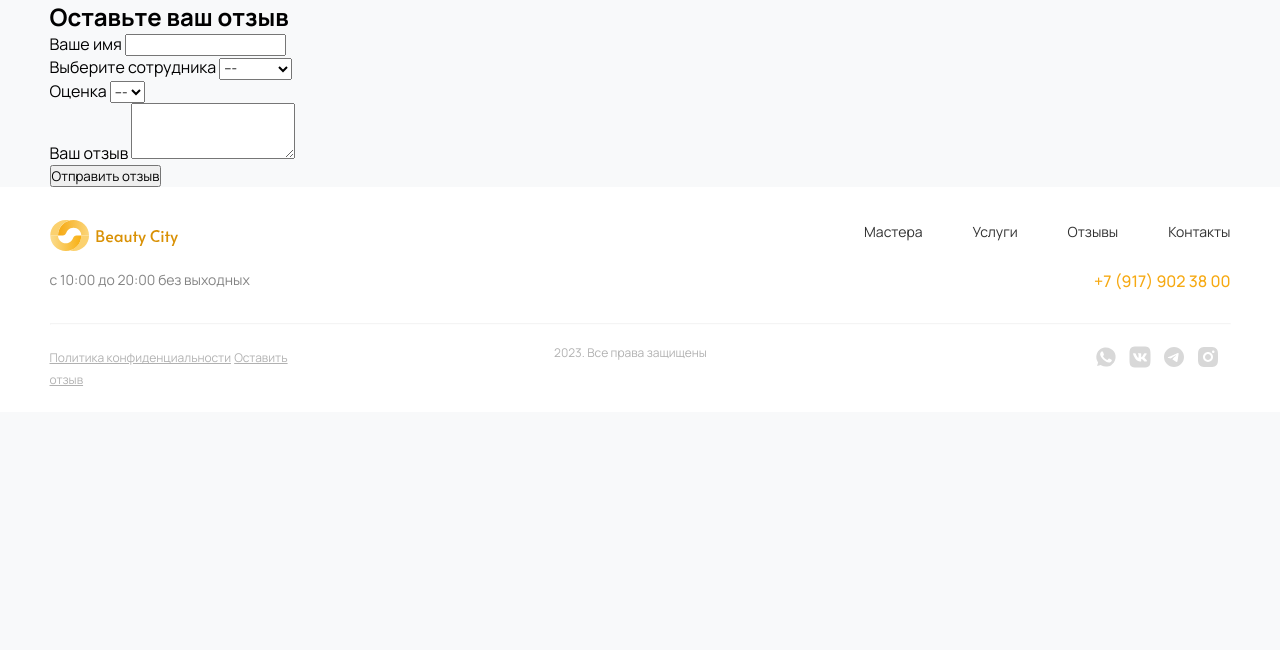
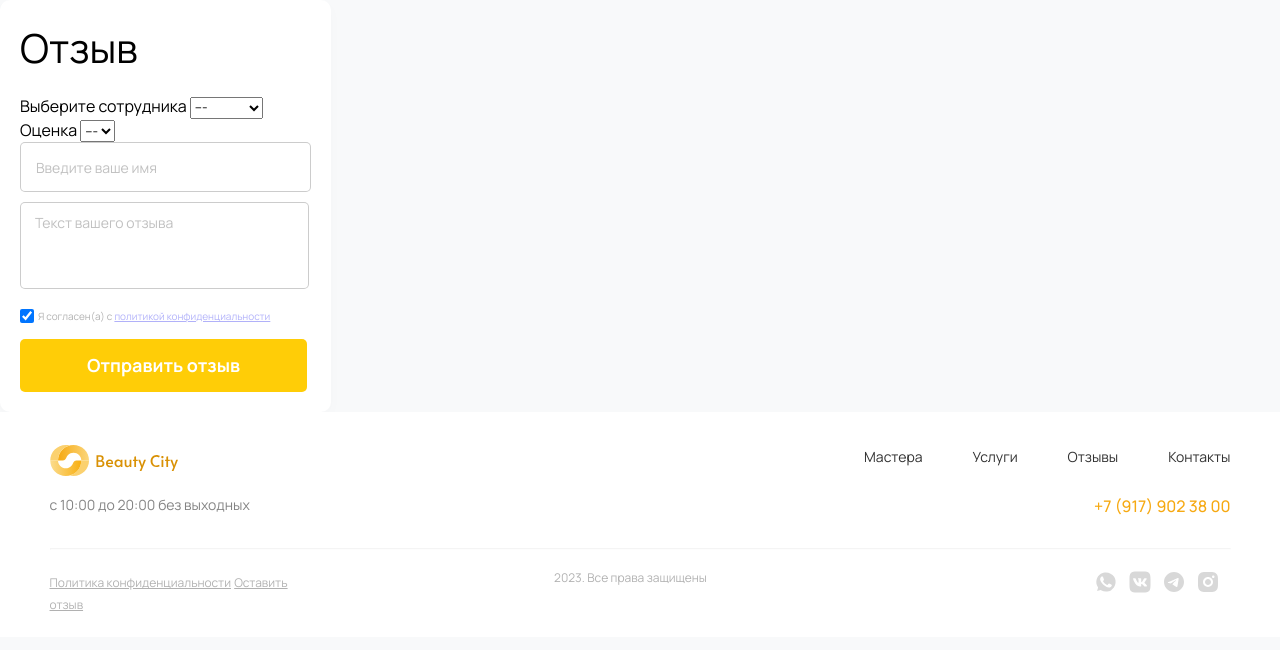
Before and after one commit to esolder/beauty_city, a Django app: page /booking/submit_review/ in a window 1280 px wide. Shown: the part 80-730 px from the top of the page. Run offline with Django 4.2, Linux system fonts and the light colour scheme; parts of the project's set-up code (start-up, migrations or seed data) failed here and were passed over.

Commit message:
refactor review page

```diff
--- a/templates/reviews.html
+++ b/templates/reviews.html
@@ -1,16 +1,11 @@
 {% extends 'base.html' %}
 {% load static %}
 {% block content %}
-  <section id="reviews">
-    <div class="container">
-      <div class="reviews">
-        <h2 class="reviews__title">Оставьте ваш отзыв</h2>
+
+<div class="reviewPopup popup">
+  <div class="popup__title reviewPopup__title">Отзыв</div>
   <form id="reviewForm" method="POST" action="{% url 'submit_review' %}">
     {% csrf_token %}
-          <div class="form-group">
-            <label for="name">Ваше имя</label>
-            <input type="text" class="form-control" id="name" name="name" required>
-          </div>
     <div class="form-group">
       <label for="employee">Выберите сотрудника</label>
       <select class="form-control" id="employee" name="employee" required>
@@ -30,15 +25,17 @@
         <option value="5">5</option>
       </select>
     </div>
-          <div class="form-group">
-            <label for="review">Ваш отзыв</label>
-            <textarea class="form-control" id="review" name="review" rows="3" required></textarea>
+    <input type="text" name="name" class="paymentPopup__form_input popup__input" placeholder="Введите ваше имя" required>
+    <textarea name="review" class="reviewPopup__form_textarea" placeholder="Текст вашего отзыва"></textarea>
+    <div class="contacts__form_checkboxBlock fic">
+      <input type="checkbox" class="contacts__form_checkbox" checked>
+      <span class="contacts__form_checkboxBlock__intro">
+        Я согласен(а) с <a href="#" class="policy-link">политикой конфиденциальности</a>
+      </span>
     </div>
-          <button type="submit" class="btn btn-primary">Отправить отзыв</button>
+    <button class="tipsPopup__btn popup__btn">Отправить отзыв</button>
   </form>
 </div>
-    </div>
-  </section>
 
   <script>
     document.getElementById("reviewForm").addEventListener("submit", function(event) {
```
Lines whose indentation alone changed are shown as unchanged.
